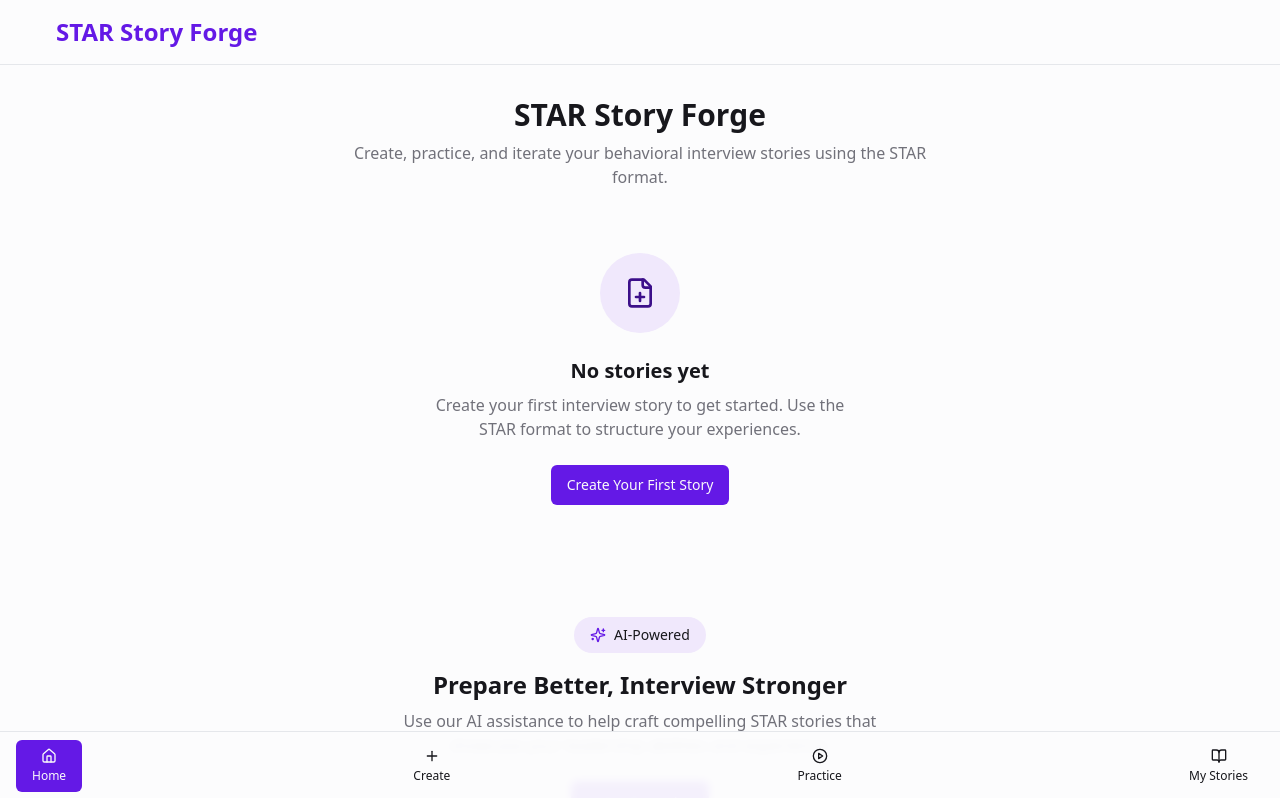
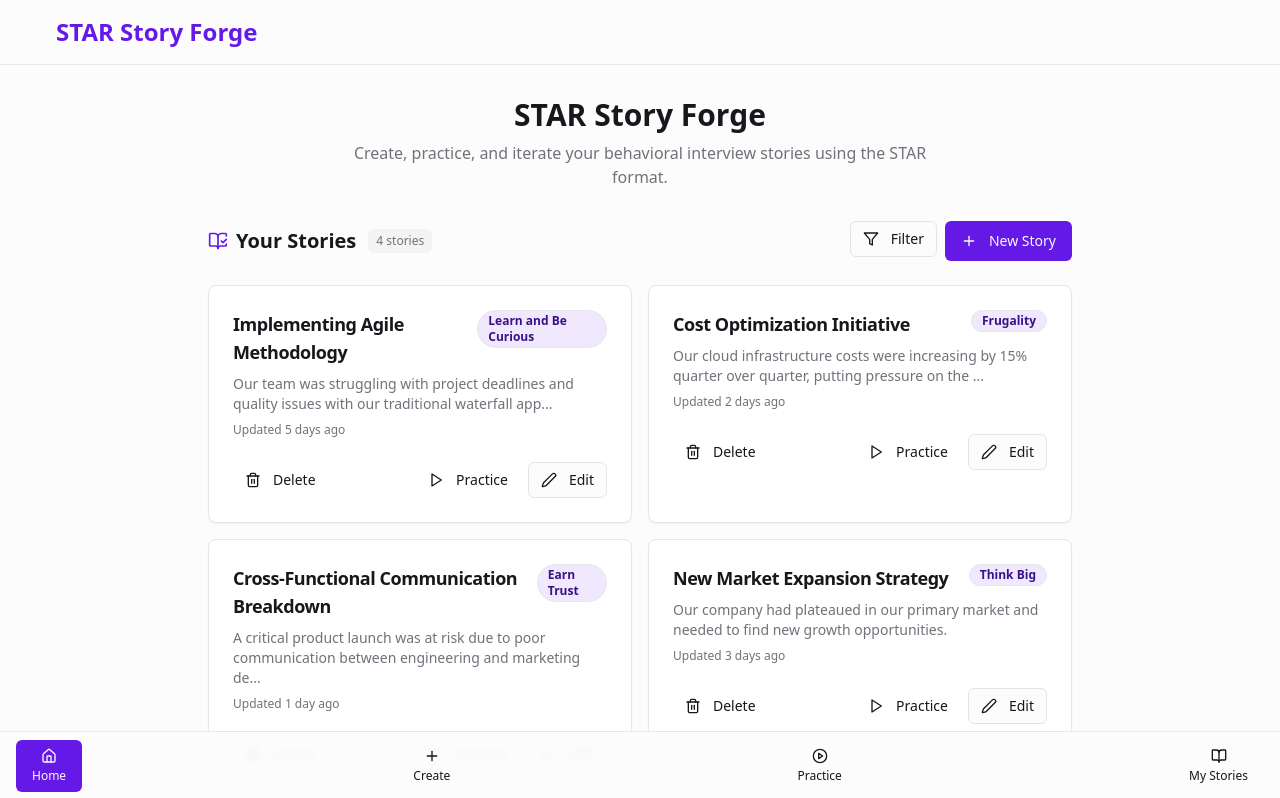
Before and after one commit to QuantalDevelopers/star-story-forge-91, a React (Vite) app: page / in a window 1280 px wide. Shown: the top 798 px of the page. Built offline with nearby package versions, Linux system fonts and the light colour scheme.

Commit message:
Add dummy stories
Add some dummy stories to the StoryContext to populate the UI.

```diff
--- a/src/contexts/StoryContext.tsx
+++ b/src/contexts/StoryContext.tsx
@@ -1,6 +1,7 @@
 
 import React, { createContext, useContext, useState, useEffect } from 'react';
 import { Story } from '@/types';
+import { v4 as uuidv4 } from 'uuid';
 
 interface StoryContextType {
   stories: Story[];
@@ -12,10 +13,61 @@ interface StoryContextType {
 
 const StoryContext = createContext<StoryContextType | undefined>(undefined);
 
+// Sample stories to populate the UI initially
+const initialStories: Story[] = [
+  {
+    id: uuidv4(),
+    title: "Implementing Agile Methodology",
+    principle: "Learn and Be Curious",
+    situation: "Our team was struggling with project deadlines and quality issues with our traditional waterfall approach.",
+    task: "As the tech lead, I needed to find a more efficient development process to improve productivity and code quality.",
+    action: "I researched various methodologies, took a certification in Agile/Scrum, and presented a transition plan to management. I then led training sessions for the team and implemented daily stand-ups, sprint planning, and retrospectives.",
+    result: "Within three months, our on-time delivery improved by 40%, and bug reports decreased by 25%. The team reported higher job satisfaction, and we received recognition from upper management for the transformation.",
+    createdAt: new Date(Date.now() - 30 * 24 * 60 * 60 * 1000).toISOString(), // 30 days ago
+    updatedAt: new Date(Date.now() - 5 * 24 * 60 * 60 * 1000).toISOString(), // 5 days ago
+  },
+  {
+    id: uuidv4(),
+    title: "Cost Optimization Initiative",
+    principle: "Frugality",
+    situation: "Our cloud infrastructure costs were increasing by 15% quarter over quarter, putting pressure on the department budget.",
+    task: "I was tasked with reducing cloud costs without impacting system performance or reliability.",
+    action: "I conducted a thorough audit of our cloud resources, identified unused instances, and implemented auto-scaling policies. I also created a tagging strategy to track resource usage by project and negotiated better pricing with our cloud provider.",
+    result: "We reduced our cloud spending by 30% in the first quarter while maintaining the same performance levels. I documented the process and created a cost optimization playbook that was adopted by other teams in the organization.",
+    createdAt: new Date(Date.now() - 60 * 24 * 60 * 60 * 1000).toISOString(), // 60 days ago
+    updatedAt: new Date(Date.now() - 2 * 24 * 60 * 60 * 1000).toISOString(), // 2 days ago
+  },
+  {
+    id: uuidv4(),
+    title: "Cross-Functional Communication Breakdown",
+    principle: "Earn Trust",
+    situation: "A critical product launch was at risk due to poor communication between engineering and marketing departments.",
+    task: "As product manager, I needed to bridge the gap between teams and get the project back on track.",
+    action: "I established a joint task force with representatives from both teams, created a shared project dashboard for visibility, and facilitated weekly sync meetings with clear agendas and action items. I also instituted a 'no blame' culture to encourage open communication.",
+    result: "We successfully launched the product on time with all key features. More importantly, we established a communication framework that was adopted for future cross-functional projects, reducing similar issues by 70%.",
+    createdAt: new Date(Date.now() - 45 * 24 * 60 * 60 * 1000).toISOString(), // 45 days ago
+    updatedAt: new Date(Date.now() - 1 * 24 * 60 * 60 * 1000).toISOString(), // 1 day ago
+  },
+  {
+    id: uuidv4(),
+    title: "New Market Expansion Strategy",
+    principle: "Think Big",
+    situation: "Our company had plateaued in our primary market and needed to find new growth opportunities.",
+    task: "As part of the strategy team, I was asked to identify and evaluate potential new markets for our product.",
+    action: "I led a comprehensive market research initiative, analyzing consumer trends, competitive landscape, and regulatory environments across multiple regions. I built financial models to forecast ROI for each opportunity and presented the findings to the executive team.",
+    result: "Based on my analysis, we entered two new markets that generated $2.5M in revenue in the first year, exceeding projections by 30%. The expansion framework I developed became the standard process for evaluating all future market opportunities.",
+    createdAt: new Date(Date.now() - 15 * 24 * 60 * 60 * 1000).toISOString(), // 15 days ago
+    updatedAt: new Date(Date.now() - 3 * 24 * 60 * 60 * 1000).toISOString(), // 3 days ago
+  }
+];
+
 export const StoryProvider: React.FC<{ children: React.ReactNode }> = ({ children }) => {
   const [stories, setStories] = useState<Story[]>(() => {
     const savedStories = localStorage.getItem('interview-stories');
-    return savedStories ? JSON.parse(savedStories) : [];
+    // If there are no saved stories, use the initial dummy stories
+    return savedStories && JSON.parse(savedStories).length > 0
+      ? JSON.parse(savedStories)
+      : initialStories;
   });
 
   useEffect(() => {
```
